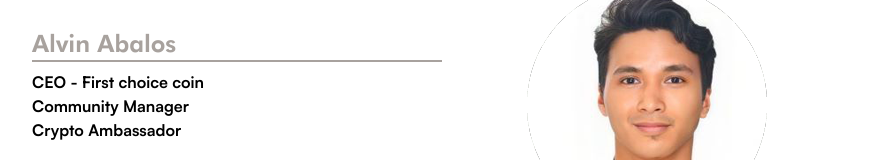
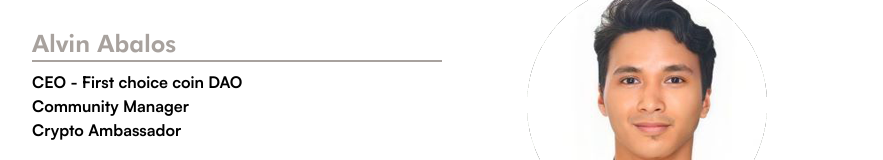
Before and after one commit to itsnalla/Event, a React (Create React App) app: page / in a window 1280 px wide. Shown: the part 2984-3144 px from the top of the page, without its empty margins (198-1081 px from the left). Built offline with nearby package versions, Linux system fonts and the light colour scheme.

Commit message:
Update Home.tsx

```diff
--- a/src/pages/Home/Home.tsx
+++ b/src/pages/Home/Home.tsx
@@ -68,7 +68,7 @@ const SPEAKERS = [
     name: "Alvin Abalos",
     imgPath: "alvin.png",
     positions: [
-      "CEO - First choice coin",
+      "CEO - First choice coin DAO",
       "Community Manager",
       "Crypto Ambassador",
 
```
